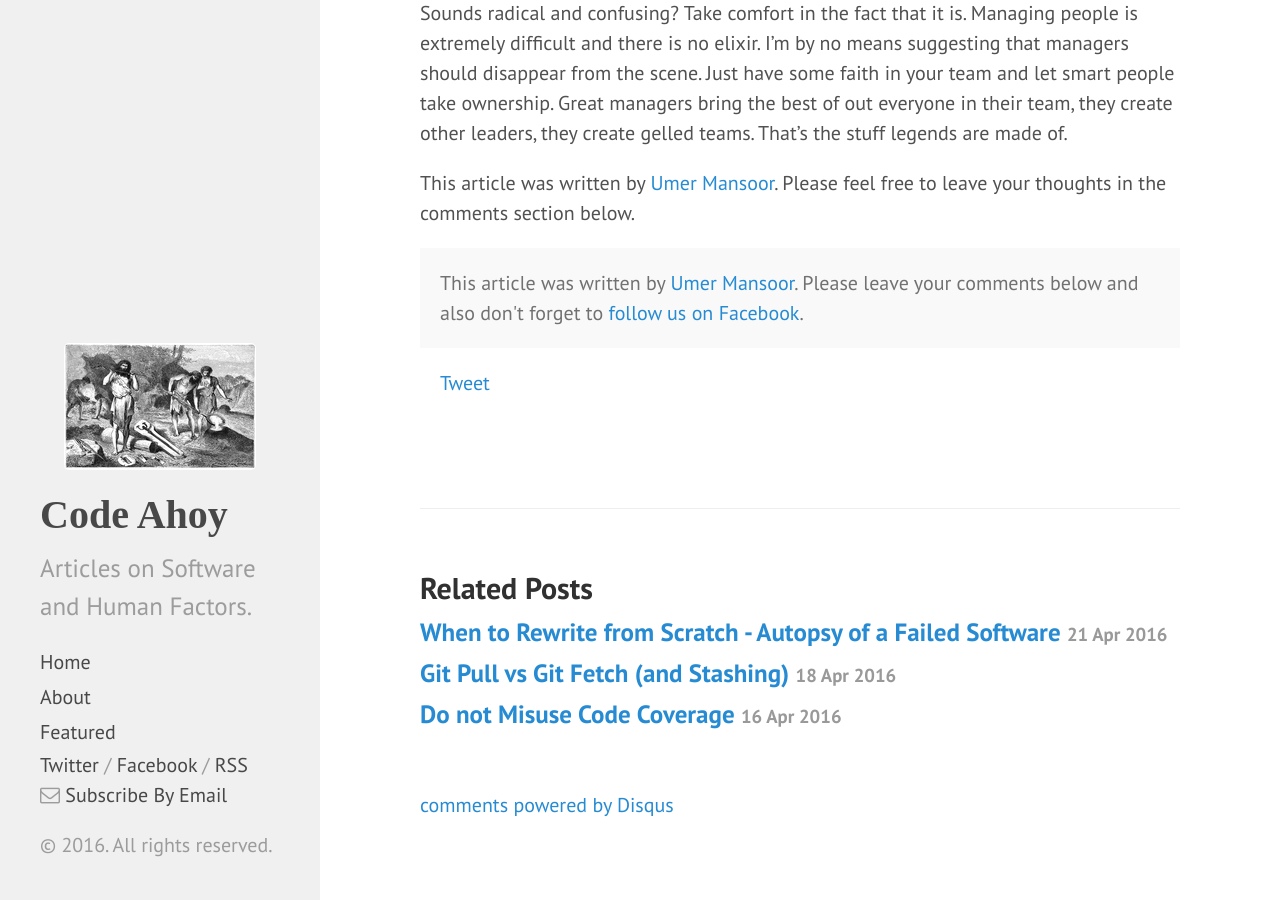
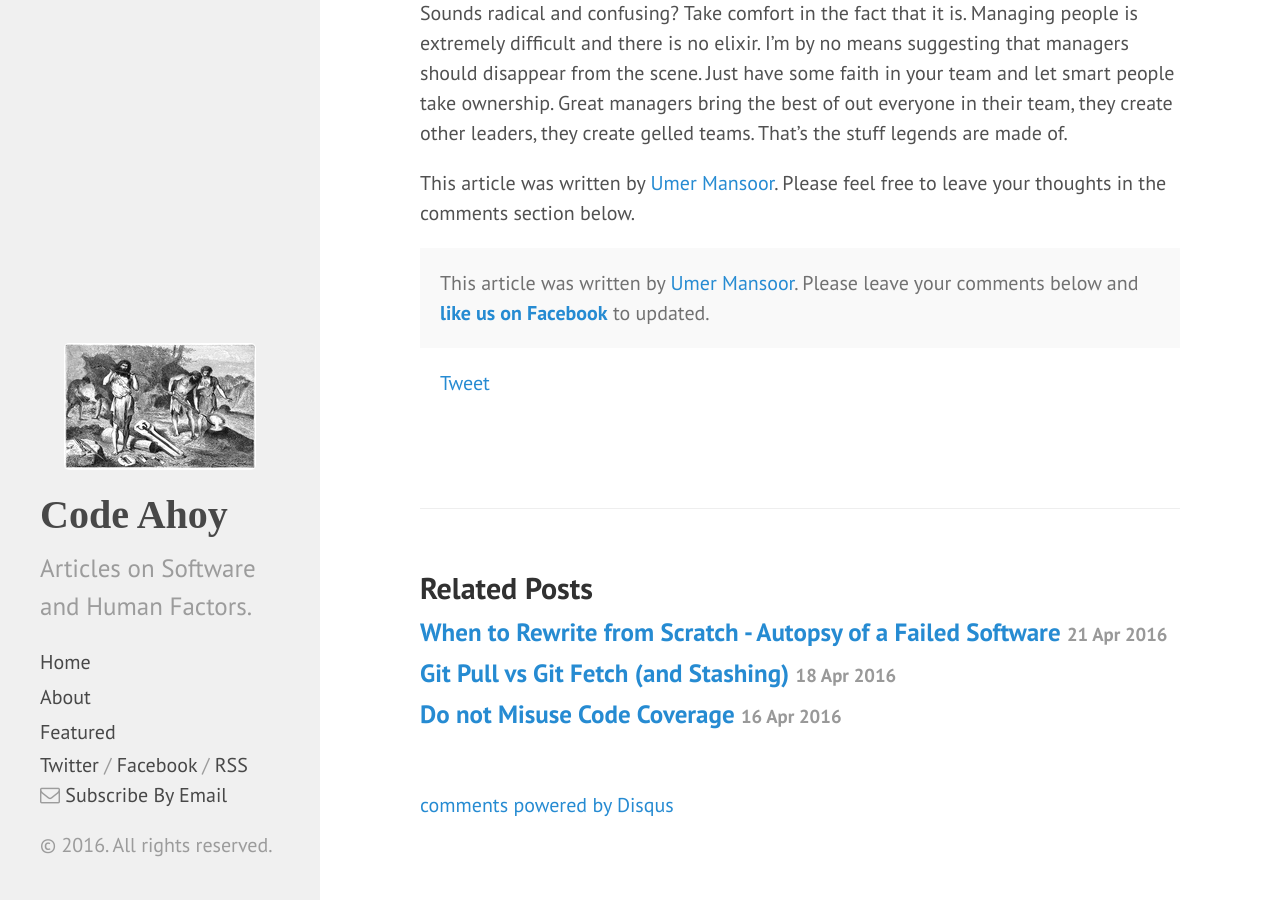
Before and after one commit to talk2viren/umermansoor.github.io, a Jekyll site: the page built from _posts/2016-04-12-let-them-own-it.md, in a window 1280 px wide and 900 px high, scrolled down 1414 px. Built offline with Jekyll 4.4.1, drawn with Linux system fonts in a browser that asks for light colours; nearby versions of some CDN libraries; a script that is not in the unit is left out; comment, search, counter and statistics services are not loaded.

Commit message:
Facebook call to action

```diff
--- a/_layouts/post.html
+++ b/_layouts/post.html
@@ -8,7 +8,8 @@ layout: default
   {{ content }}
     <p class="message">
       This article was written by <a href="https://www.linkedin.com/in/umansoor">Umer Mansoor</a>.
-      Please leave your comments below and also don't forget to <a href="https://www.facebook.com/codeahoy">follow us on Facebook</a>.
+      Please leave your comments below and <strong><a href="https://www.facebook.com/codeahoy">
+        like us on Facebook</a></strong> to updated.
     </p>
 
   <!-- Social network buttons -->
```
